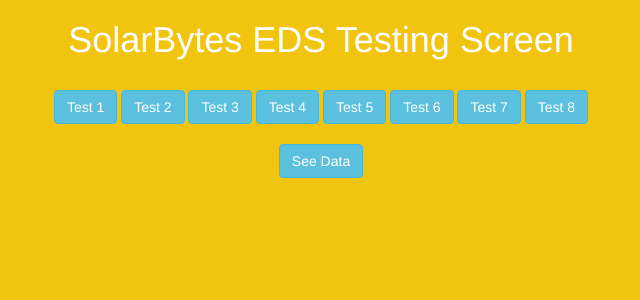
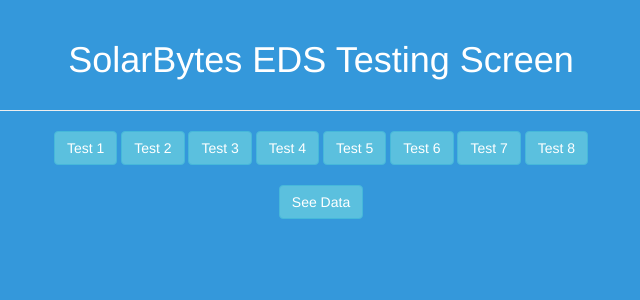
Before and after one commit to jrs33/SolarCellAutotest, a Flask app: page / in a window 1280 px wide. Shown: the top 300 px of the page, without its empty margins (319-959 px from the left). Run offline with Flask 2, Linux system fonts and the light colour scheme; some libraries are stand-ins or nearby versions.

Commit message:
minor UI changes

```diff
--- a/templates/index.html
+++ b/templates/index.html
@@ -4,11 +4,12 @@
 		<meta name="viewport" content="width=device-width, initial-scale=1.0">
 		<link href="http://netdna.bootstrapcdn.com/bootstrap/3.0.0/css/bootstrap.min.css" rel="stylesheet" media="screen">
 	</head>
-	<body style="background-color: #f1c40f">
+	<body style="background-color: #3498db">
 		<div class="container">
-			<div class="row" align="center">
+			<div class="row" align="center" style="margin-top:20px">
 				<h1 style="color: #ffffff">SolarBytes EDS Testing Screen</h1>
 			</div>
+			<hr>
 			<div class="row" align="center" style="margin-top:20px">
 				<a href="/testEDS/12" class="btn btn-info" role="button">Test 1</a>
 				<a href="/testEDS/16" class="btn btn-info" role="button">Test 2</a>
```
